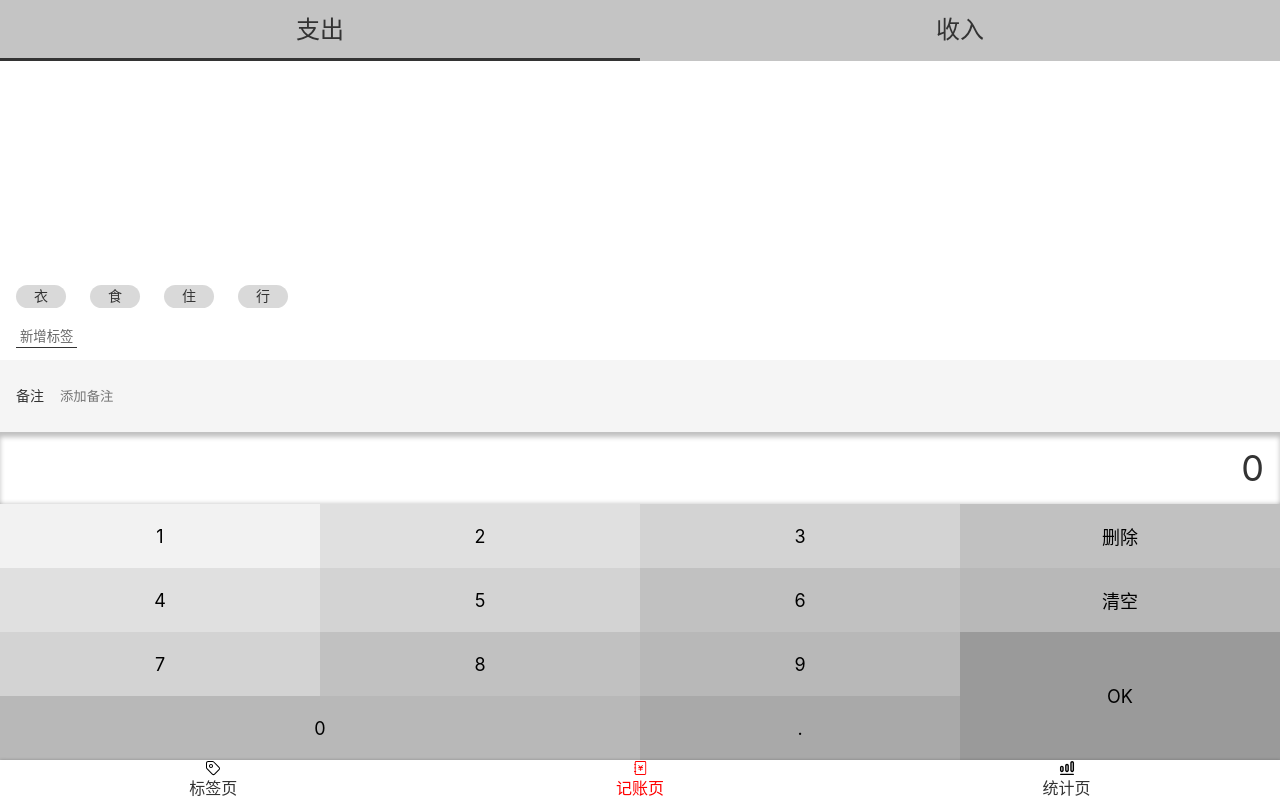
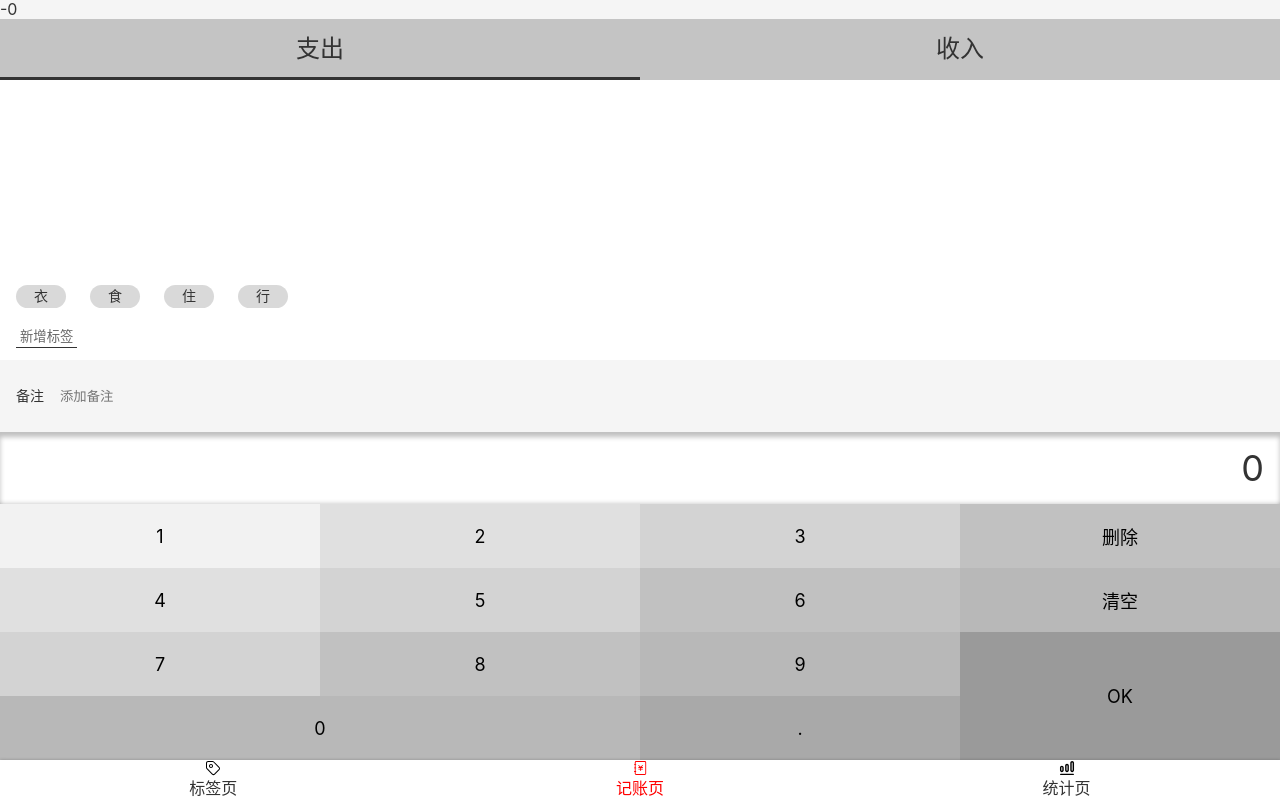
Before and after one commit to mumu111111/react-tally, a React app: page /#/money in a window 1280 px wide. Built offline with nearby package versions, Linux system fonts and the light colour scheme.

Commit message:
收集tags数据

```diff
--- a/src/views/Money.tsx
+++ b/src/views/Money.tsx
@@ -1,4 +1,4 @@
-import React from 'react';
+import React, { useState } from 'react';
 import styled from 'styled-components';
 import Layout from '../components/Layout';
 
@@ -12,13 +12,42 @@ const MyLayout = styled(Layout)`
     display: flex;
     flex-direction: column
 `
+type Category = '+' | '-'
+
+
+
+
+
+
+
 
 function Money() {
+    //数据源
+    const [selected, setSelected] = useState({
+
+
+        tags: [] as string[],
+        note: '',
+        category: '-' as Category,
+        amount: 0
+
+    })
+
+
     return (
         <MyLayout>
+
+            {selected.tags.join(',')}
+            {selected.note}
+            {selected.category}
+            {selected.amount}
+
+
             <CategorySection />
             {/* 标签 */}
-            <TagsSection />
+            <TagsSection value={selected.tags}
+                onChange={(tags) => setSelected({ ...selected, tags: tags })}
+            />
             {/* 备注 */}
             <NotesSection />
             {/* 计算器 */}
--- a/src/views/Money/TagsSection.tsx
+++ b/src/views/Money/TagsSection.tsx
@@ -27,10 +27,14 @@ justify-content: flex-end; align-items: flex-start;
 `
 
 
-
-const TagsSection: React.FC = (props) => {
+type Props = {
+    value: string[];
+    onChange: (selected: string[]) => void;
+}
+const TagsSection: React.FC<Props> = (props) => {
     const [tags, setTags] = useState<string[]>(['衣', '食', '住', '行']);
-    const [selectedTags, setSelectedTags] = useState<string[]>([]); //可被选的tags 不包含选中项
+    // const [selectedTags, setSelectedTags] = useState<string[]>([]); //可被选的tags 不包含选中项
+    const selectedTags = props.value;
     const onAddTag = () => {
         const tagName = window.prompt('新标签的名称为')
         if (tagName !== null) {
@@ -41,9 +45,9 @@ const TagsSection: React.FC = (props) => {
     const onToggleTag = (tag: string) => {
         const index = selectedTags.indexOf(tag);  //下标
         if (index > 0) { //不等于-1  就是没有不选中的情况
-            setSelectedTags(selectedTags.filter(t => t !== tag))
+            props.onChange(selectedTags.filter(t => t !== tag))
         } else {
-            setSelectedTags([...selectedTags, tag])
+            props.onChange([...selectedTags, tag])
         }
 
     }
```
